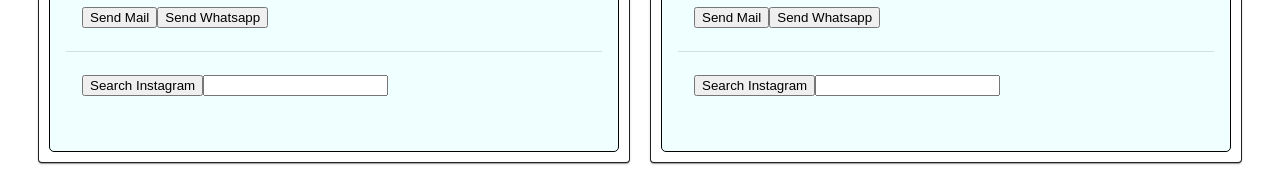
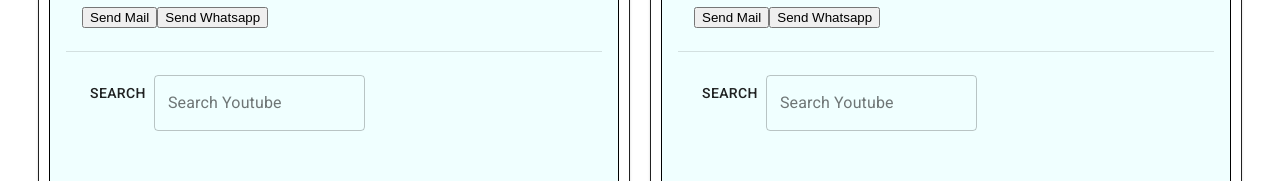
Before and after one commit to avivavra/master-site, a React (Create React App) app: page / in a window 1280 px wide. Shown: the part 349-530 px from the top of the page. Built offline with nearby package versions, Linux system fonts and the light colour scheme.

Commit message:
added a search component

```diff
--- a/src/app/mock/layoutMock.jsx
+++ b/src/app/mock/layoutMock.jsx
@@ -3,6 +3,8 @@ import PropTypes from 'prop-types';
 import Layout from '../layout';
 import Section from '../section';
 import SiteLink from '../../implementations/actors/siteLink';
+import SingleEngineSearch from '../../implementations/actors/search/singleEngineSearch';
+import { searchEngines } from '../../implementations/actors/search/searchLogic';
 
 const Image = ({ url }) => (
     <img src={url} alt="Sites" style={{ width: 100, height: 100 }} />
@@ -23,8 +25,7 @@ const CommunicationSection = () => (
             <button type="button">Send Whatsapp</button>
         </div>
         <div className="searches">
-            <button type="button">Search Instagram</button>
-            <input />
+            <SingleEngineSearch searchEngine={searchEngines.YOUTUBE} />
         </div>
     </Section>
 );
--- /dev/null
+++ b/src/implementations/actors/search/propTypes/searchEnginePropType.js
@@ -0,0 +1,8 @@
+import { PropTypes } from 'prop-types';
+
+const searchEnginePropType = PropTypes.shape({
+    engineName: PropTypes.string.isRequired,
+    performSearch: PropTypes.func.isRequired
+});
+
+export default searchEnginePropType;
--- /dev/null
+++ b/src/implementations/actors/search/searchLogic/index.js
@@ -0,0 +1,11 @@
+import SearchPerformer from './searchPerformer';
+import searchEngines from './searchEngines';
+
+const searchEnginesEnum = {};
+
+searchEngines.forEach((searchEngine) => {
+    searchEnginesEnum[searchEngine.engineName.toUpperCase()] = searchEngine;
+});
+
+export { searchEnginesEnum as searchEngines };
+export default SearchPerformer;
--- a/src/implementations/actors/search/searchLogic/searchEngines/index.js
+++ b/src/implementations/actors/search/searchLogic/searchEngines/index.js
@@ -1,11 +1,5 @@
-import youtubeSearchEngine from './youtubeSearchEngine';
+import YoutubeSearchEngine from './youtubeSearchEngine';
 
-const searchEngines = [youtubeSearchEngine];
+const searchEngines = [YoutubeSearchEngine];
 
-const searchEnginesEnum = {};
-
-searchEngines.forEach((searchEngine) => {
-    searchEnginesEnum[searchEngine.name] = searchEngine;
-});
-
-export default searchEnginesEnum;
+export default searchEngines;
--- a/src/implementations/actors/search/searchLogic/searchEngines/youtubeSearchEngine.js
+++ b/src/implementations/actors/search/searchLogic/searchEngines/youtubeSearchEngine.js
@@ -1,10 +1,8 @@
-const youtubeSearchEngine = () => {
-    const performSearch = (text) => { }
-
-    return {
-        name: 'YOUTUBE',
-        performSearch
-    };
+const youtubeSearchEngine = {
+    engineName: 'Youtube',
+    performSearch: (text) => {
+        console.log(`searching ${text} in youtube`);
+    }
 };
 
 export default youtubeSearchEngine;
--- /dev/null
+++ b/src/implementations/actors/search/singleEngineSearch/index.js
@@ -0,0 +1,3 @@
+import SingleEngineSearch from './singleEngineSearch';
+
+export default SingleEngineSearch;
--- /dev/null
+++ b/src/implementations/actors/search/singleEngineSearch/singleEngineSearch.jsx
@@ -0,0 +1,22 @@
+import React from 'react';
+import { Button, TextField } from '@material-ui/core';
+import searchEnginePropType from '../propTypes/searchEnginePropType';
+
+const SingleEngineSearch = ({ searchEngine }) => (
+    <div className="single-engine-search">
+        <Button className="search-button">
+            Search
+        </Button>
+        <TextField
+            className="search-input"
+            label={`Search ${searchEngine.engineName}`}
+            variant="outlined"
+        />
+    </div>
+);
+
+SingleEngineSearch.propTypes = {
+    searchEngine: searchEnginePropType.isRequired
+};
+
+export default SingleEngineSearch;
```
Also changed, not shown: src/implementations/actors/search/singleEngineSearch/single-engine-search.css (added).
